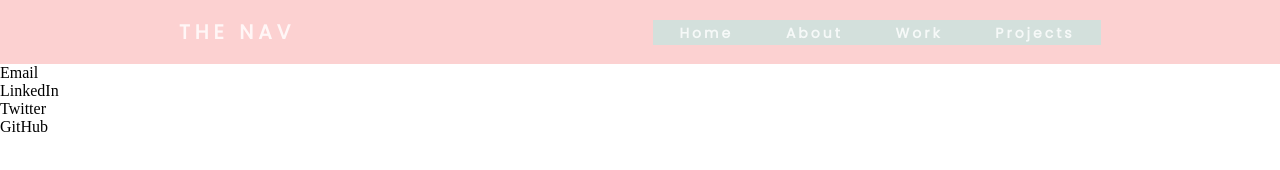
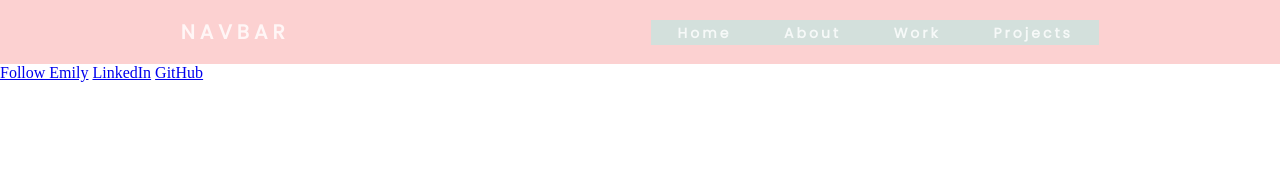
Before and after one commit to EmilyCook321/spotlight, a plain HTML site: page index.html in a window 1280 px wide. Drawn offline with Linux system fonts and the light colour scheme.

Commit message:
Add clickable links to sites

```diff
--- a/index.html
+++ b/index.html
@@ -12,7 +12,7 @@
 <body>
     <nav>
         <div class="logo">
-            <h4>The Nav</h4>
+            <h4>Navbar</h4>
         </div>
 
         <ul class="nav-links">
@@ -29,10 +29,9 @@
     </nav>
     <footer class="footer">
 
-        <div>Email</div>
-        <div>LinkedIn</div>
-        <div>Twitter</div>
-        <div>GitHub</div>
+        <a href="https://twitter.com/emilyacook16?ref_src=twsrc%5Etfw" class="twitter-follow-button" data-show-screen-name="false" data-show-count="false">Follow Emily</a><script async src="https://platform.twitter.com/widgets.js" charset="utf-8"></script>
+        <a href="https://www.linkedin.com/in/emily-cook-9781a976/" class="linkedin-follow-button">LinkedIn</a>
+        <a href="https://github.com/EmilyCook321" class="github-follow-button">GitHub</a>
 
     </footer>
 </body>
```
